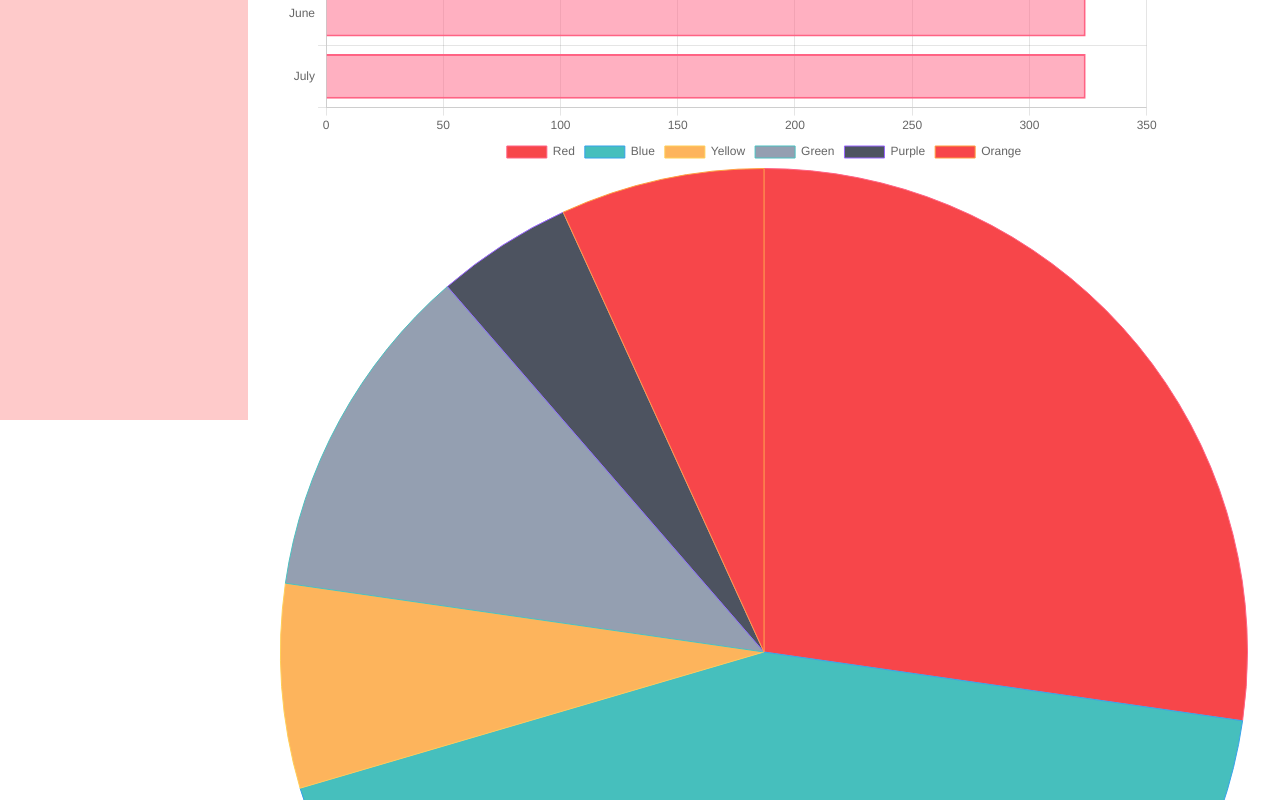
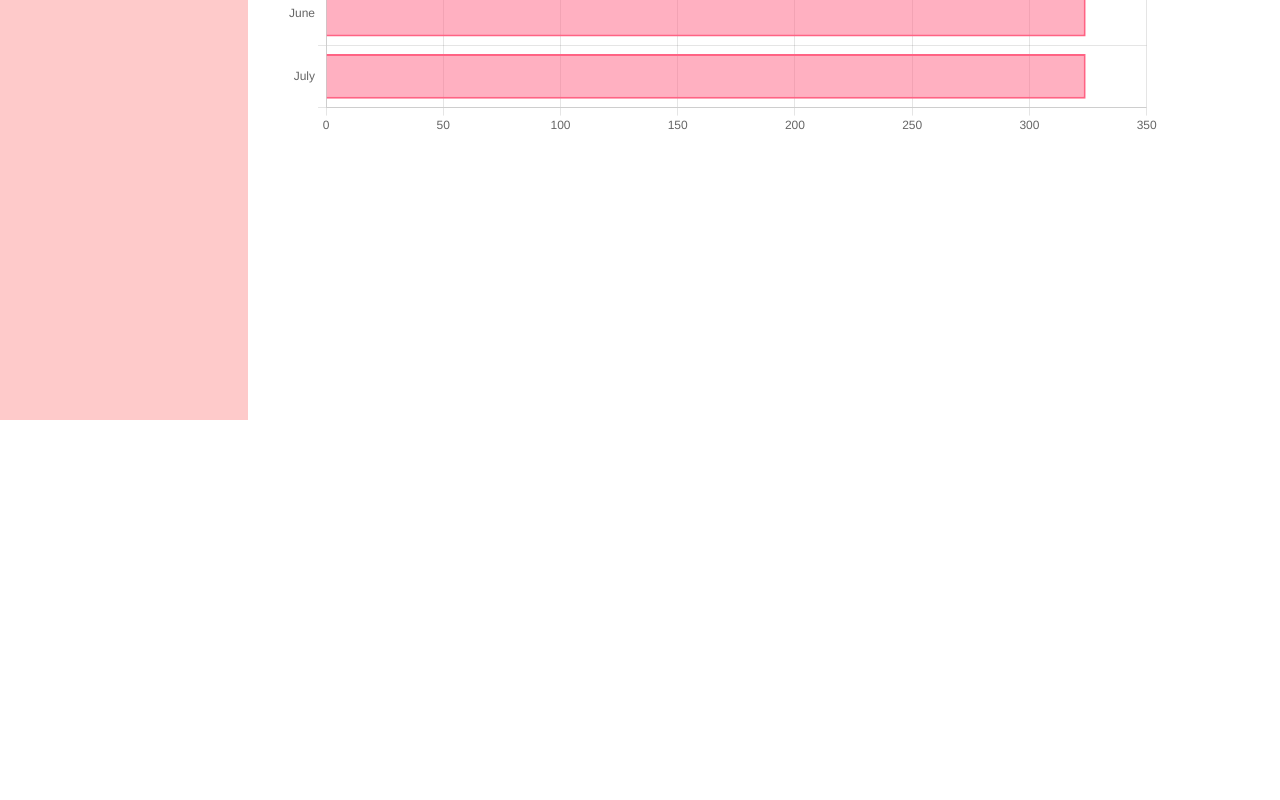
Before and after one commit to admondtamang/heubert-test, a Next.js app: page /reports in a window 1280 px wide. Shown: the part 380-1180 px from the top of the page. After the commit the page ends 800 px from the top, so only its background shows below. Built offline with nearby package versions, Linux system fonts and the light colour scheme.

Commit message:
[add] model ready for data to be fetched

```diff
--- a/src/components/charts/barChart.js
+++ b/src/components/charts/barChart.js
@@ -39,6 +39,8 @@ export default function BarChart() {
             }
         },
         responsive: true,
+
+        showTooltips: true,
         plugins: {
             legend: {
                 position: "right",
@@ -57,6 +59,7 @@ export default function BarChart() {
     return (
         <>
             <Bar options={options} data={data} style={{ height: 500 }} />
+
             <Modal title="Basic Modal" visible={open} onOk={handleCancel} onCancel={handleCancel}>
                 <PieChart />
             </Modal>
--- a/src/components/charts/pieChart.js
+++ b/src/components/charts/pieChart.js
@@ -27,5 +27,16 @@ export default function PieChart() {
             },
         ],
     };
-    return <Pie data={data} />;
+
+    const options = {
+        tooltipTemplate: "<%= value %>",
+
+        showTooltips: true,
+
+        onAnimationComplete: function () {
+            this.showTooltip(this.datasets[0].points, true);
+        },
+        tooltipEvents: [],
+    };
+    return <Pie data={data} options={options} />;
 }
--- a/src/pages/reports.js
+++ b/src/pages/reports.js
@@ -8,7 +8,6 @@ export default function Reports() {
         <MainLayout>
             <BarChart />
             {/* <Modal open={open} close={closeFunction}> */}
-            <PieChart />
             {/* </Modal> */}
         </MainLayout>
     );
--- a/src/styles/globals.scss
+++ b/src/styles/globals.scss
@@ -3,7 +3,7 @@
 @tailwind utilities;
 
 @import "./modal.css";
-
+@import "antd/dist/antd.css";
 html,
 body {
     padding: 0;
```
